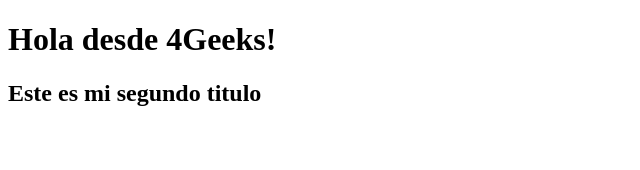
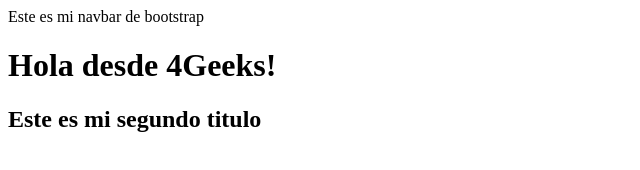
Before and after one commit to 4GeeksAcademy/josecaro02-Latam_PT_29-GIT, a plain HTML site: page index.html in a window 1280 px wide. Shown: the whole page, without its empty margins (0-640 px from the left). Drawn offline with Linux system fonts and the light colour scheme.

Commit message:
[Agregué el navbar de boostrap]

```diff
--- a/index.html
+++ b/index.html
@@ -6,6 +6,7 @@
     <title>Document</title>
 </head>
 <body>
+    <nav>Este es mi navbar de bootstrap</nav>
     <h1>Hola desde 4Geeks!</h1>
     <h2>Este es mi segundo titulo</h2>
 </body>
```
